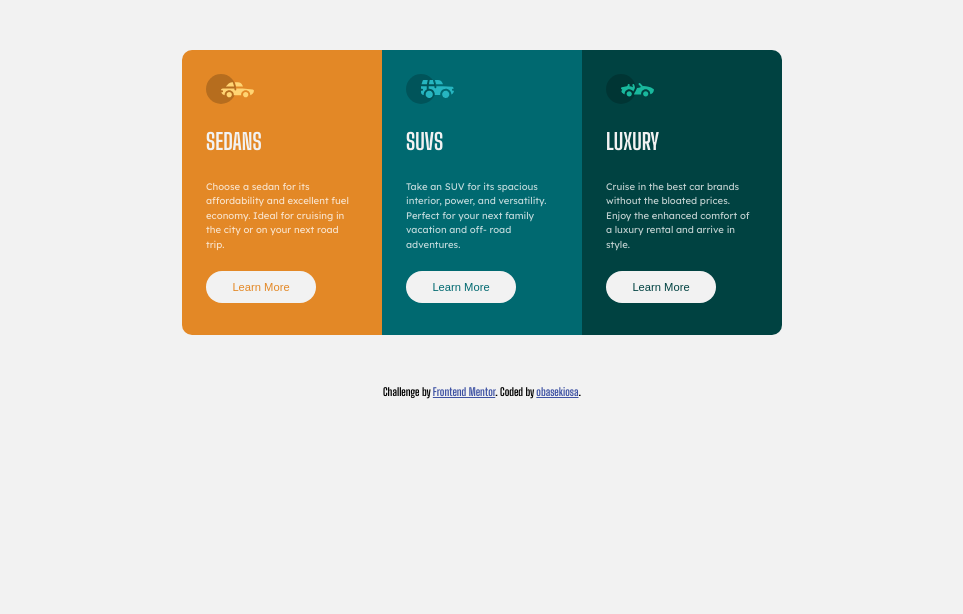
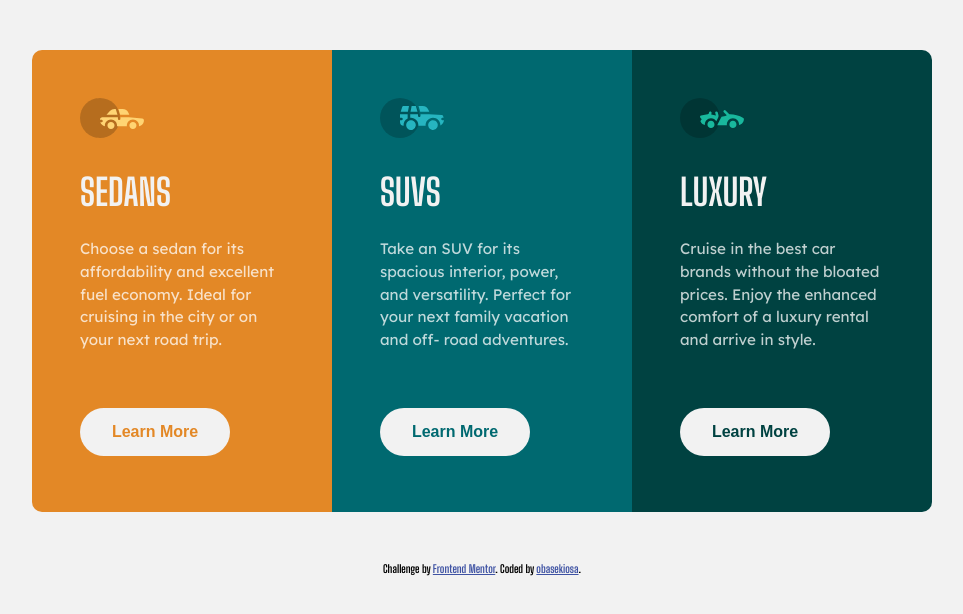
Before and after one commit to obasekiosa/3-column-preview-card-component, a React (Create React App) app: page / in a window 1280 px wide. Shown: the top 614 px of the page, without its empty margins (158-1121 px from the left). Built offline with nearby package versions, Linux system fonts and the light colour scheme.

Commit message:
Update PreviewCard

```diff
--- a/src/components/preview_card/PreviewCard.scss
+++ b/src/components/preview_card/PreviewCard.scss
@@ -18,50 +18,50 @@ $very-light-gray : hsl(0, 0%, 95%); //(background, headings, buttons)
 
 .PreviewCard {
     display: grid;
-    grid-template-columns: minmax(auto, 1fr);//minmax(0, 150px);
+    grid-template-columns: minmax(auto, 1fr);
     grid-template-rows: repeat(4, auto);
-    max-width: 200px;
+    max-width: 300px;
     justify-content: start;
     justify-items: start;
     align-items: flex-start;
-    padding: 24px;
+    padding: 48px;
     font-size: $font-size;
     font-family: $font-lexend-deca;
     font-weight: $font-weight-lexand;
 
 
     img {
-        width: 48px;
+        width: 64px;
         filter: saturate(1);
     }
 
     h2 {
         text-align: start;
         color: $very-light-gray;
-        margin-top: 24px;
+        margin-top: 32px;
         font-family: $font-big-shoulders;
         font-weight: $font-weight-big-shoulders;
+        font-size: 2.3rem;
     }
 
     p {
         margin-top: 24px;
         text-align: start;
         color: $transparent-white;
-        font-size: 0.6rem;
+        font-size: 0.95rem;
         line-height: 1.5;
     }
 
     button {
-        // width: auto;
-        width: 110px;
-        height: 32px;
-        padding: 8px 20px;
+        width: 150px;
+        height: 48px;
+        padding: 4px 10px;
         border-radius: 30px;
         background-color: $very-light-gray;
-        margin: 20px 0 8px 0;
-        font-weight: 450;
+        margin: 56px 0 8px 0;
+        font-weight: 600;
         border: none;
-        font-size: 0.7rem;
+        font-size: 1rem;
         transition-property: background-color;
         transition-duration: 0.3s;
 
```
